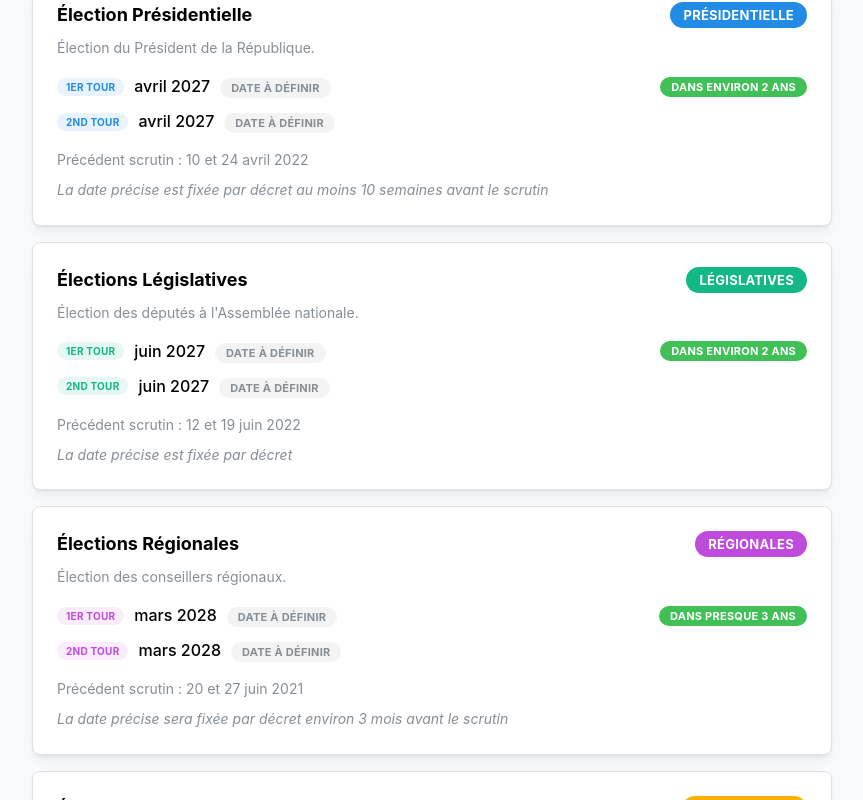
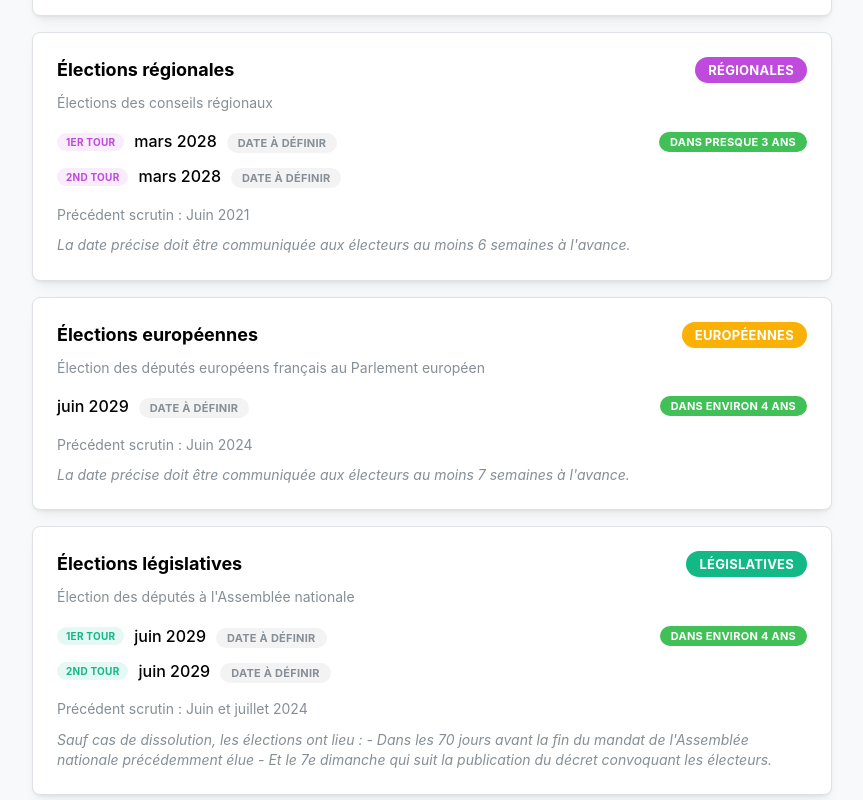
Before and after one commit to guigui42/elections, a React (Vite) app: page / in a window 1280 px wide. Shown: the part 1040-1840 px from the top of the page, without its empty margins (208-1071 px from the left). Built offline with nearby package versions, Linux system fonts and the light colour scheme.

Commit message:
feat: update election data with corrected names, dates, and descriptions

```diff
--- a/src/data/elections.ts
+++ b/src/data/elections.ts
@@ -17,102 +17,78 @@ export const mockElections: Election[] = [
   {
     id: '1',
     type: 'Municipales',
-    name: 'Élections Municipales',
+    name: 'Élections municipales',
     dates: [
-      { round: 1, date: '2026-03-01', isDateFixed: false },
-      { round: 2, date: '2026-03-01', isDateFixed: false }
+      { round: 1, date: '2026-03-15', isDateFixed: false }, // Using mid-March as approximate date
+      { round: 2, date: '2026-03-22', isDateFixed: false }
     ],
-    description: 'Élection des conseillers municipaux et communautaires.',
+    description: 'Élections des conseils municipaux',
     rounds: 2,
-    previousElection: '15 et 22 mars 2020',
-    dateFixation: 'La date précise sera fixée par décret environ 3 mois avant le scrutin'
+    previousElection: 'Mars et juin 2020',
+    dateFixation: 'La date précise doit être communiquée aux électeurs au moins 3 mois à l\'avance.'
   },
   {
     id: '2',
-    type: 'Départementales',
-    name: 'Élections Départementales',
+    type: 'Présidentielle',
+    name: 'Élection présidentielle',
     dates: [
-      { round: 1, date: '2027-03-01', isDateFixed: false },
-      { round: 2, date: '2027-03-01', isDateFixed: false }
+      { round: 1, date: '2027-04-11', isDateFixed: false }, // Using mid-April as approximate date
+      { round: 2, date: '2027-04-25', isDateFixed: false }
     ],
-    description: 'Élection des conseillers départementaux.',
+    description: 'Élection du Président de la République',
     rounds: 2,
-    previousElection: '20 et 27 juin 2021',
-    dateFixation: 'La date précise sera fixée par décret environ 3 mois avant le scrutin'
+    previousElection: 'Avril 2022',
+    dateFixation: 'Sauf en cas de vacance de la présidence de la République ou d\'empêchement du Président de la République, les électeurs sont convoqués au moins 10 semaines avant la date du 1er tour de scrutin.'
   },
   {
     id: '3',
-    type: 'Présidentielle',
-    name: 'Élection Présidentielle',
+    type: 'Départementales',
+    name: 'Élections départementales (ou cantonales)',
     dates: [
-      { round: 1, date: '2027-04-01', isDateFixed: false },
-      { round: 2, date: '2027-04-01', isDateFixed: false }
+      { round: 1, date: '2028-03-15', isDateFixed: false }, // Using mid-March as approximate date
+      { round: 2, date: '2028-03-22', isDateFixed: false }
     ],
-    description: 'Élection du Président de la République.',
+    description: 'Élections des conseillers départementaux',
     rounds: 2,
-    previousElection: '10 et 24 avril 2022',
-    dateFixation: 'La date précise est fixée par décret au moins 10 semaines avant le scrutin'
+    previousElection: 'Juin 2021',
+    dateFixation: 'La date précise doit être communiquée aux électeurs au moins 6 semaines à l\'avance.'
   },
   {
     id: '4',
-    type: 'Législatives',
-    name: 'Élections Législatives',
+    type: 'Régionales',
+    name: 'Élections régionales',
     dates: [
-      { round: 1, date: '2027-06-01', isDateFixed: false },
-      { round: 2, date: '2027-06-01', isDateFixed: false }
+      { round: 1, date: '2028-03-15', isDateFixed: false }, // Using mid-March as approximate date
+      { round: 2, date: '2028-03-22', isDateFixed: false }
     ],
-    description: 'Élection des députés à l\'Assemblée nationale.',
+    description: 'Élections des conseils régionaux',
     rounds: 2,
-    previousElection: '12 et 19 juin 2022',
-    dateFixation: 'La date précise est fixée par décret'
+    previousElection: 'Juin 2021',
+    dateFixation: 'La date précise doit être communiquée aux électeurs au moins 6 semaines à l\'avance.'
   },
   {
     id: '5',
-    type: 'Régionales',
-    name: 'Élections Régionales',
+    type: 'Européennes',
+    name: 'Élections européennes',
     dates: [
-      { round: 1, date: '2028-03-01', isDateFixed: false },
-      { round: 2, date: '2028-03-01', isDateFixed: false }
+      { round: 1, date: '2029-06-15', isDateFixed: false } // Using June as per previous election
     ],
-    description: 'Élection des conseillers régionaux.',
-    rounds: 2,
-    previousElection: '20 et 27 juin 2021',
-    dateFixation: 'La date précise sera fixée par décret environ 3 mois avant le scrutin'
+    description: 'Élection des députés européens français au Parlement européen',
+    rounds: 1,
+    previousElection: 'Juin 2024',
+    dateFixation: 'La date précise doit être communiquée aux électeurs au moins 7 semaines à l\'avance.'
   },
   {
     id: '6',
-    type: 'Européennes',
-    name: 'Élections Européennes',
+    type: 'Législatives',
+    name: 'Élections législatives',
     dates: [
-      { round: 1, date: '2029-05-09', isDateFixed: false }
+      { round: 1, date: '2029-06-15', isDateFixed: false }, // Using June as approximate date
+      { round: 2, date: '2029-06-22', isDateFixed: false }
     ],
-    description: 'Élection des députés européens français au Parlement européen.',
-    rounds: 1,
-    previousElection: '9 juin 2024',
-    dateFixation: 'La date est fixée au niveau européen'
-  },
-  {
-    id: '7',
-    type: 'Sénatoriales',
-    name: 'Élections Sénatoriales (Série 2)',
-    dates: [
-      { round: 1, date: '2026-09-01', isDateFixed: false }
-    ],
-    description: 'Renouvellement partiel du Sénat (série 2).',
-    rounds: 1,
-    previousElection: '27 septembre 2020 (série 2)',
-    dateFixation: 'La date est fixée par décret'
-  },
-  {
-    id: '8',
-    type: 'Sénatoriales',
-    name: 'Élections Sénatoriales (Série 1)',
-    dates: [
-      { round: 1, date: '2029-09-01', isDateFixed: false }
-    ],
-    description: 'Renouvellement partiel du Sénat (série 1).',
-    rounds: 1,
-    previousElection: '24 septembre 2023 (série 1)',
-    dateFixation: 'La date est fixée par décret'
+    description: 'Élection des députés à l\'Assemblée nationale',
+    rounds: 2,
+    previousElection: 'Juin et juillet 2024',
+    dateFixation: 'Sauf cas de dissolution, les élections ont lieu :\n- Dans les 70 jours avant la fin du mandat de l\'Assemblée nationale précédemment élue\n- Et le 7e dimanche qui suit la publication du décret convoquant les électeurs.'
   }
 ];
```
